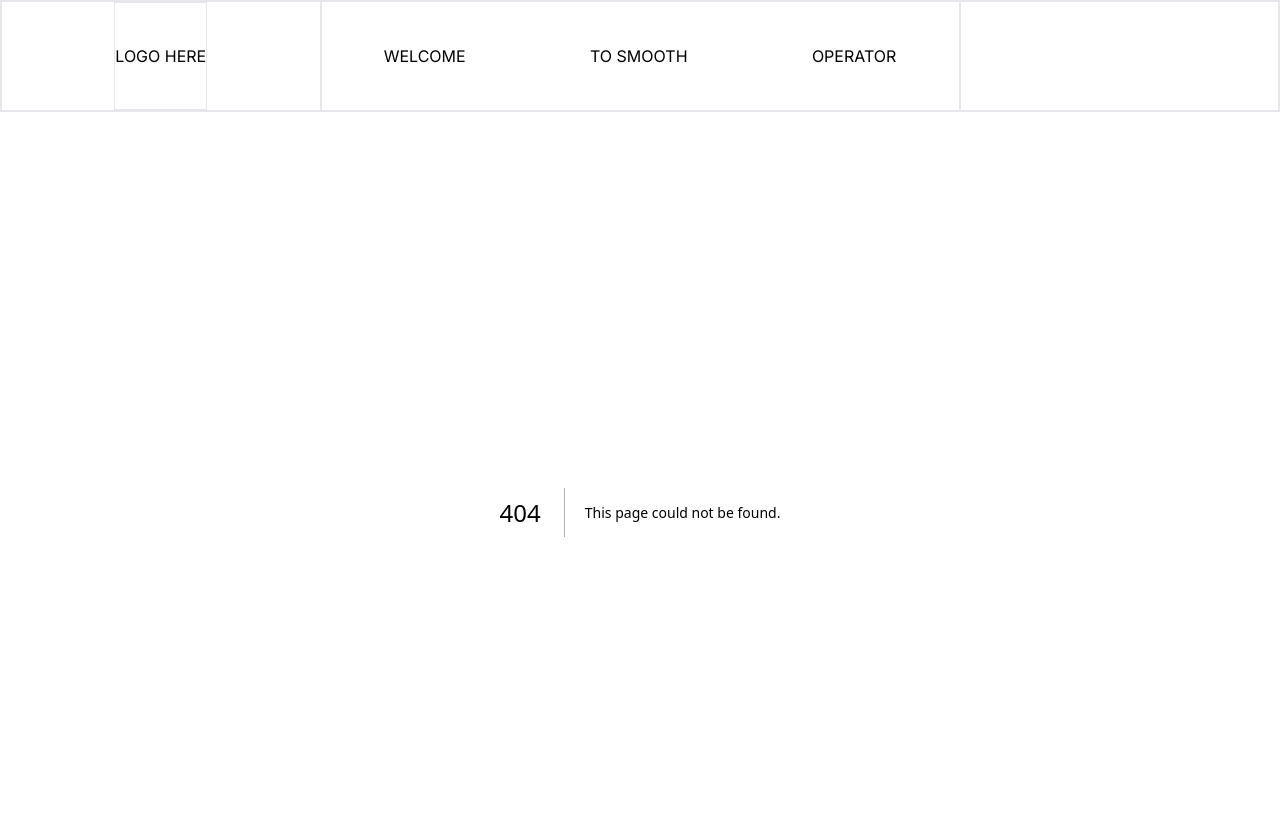
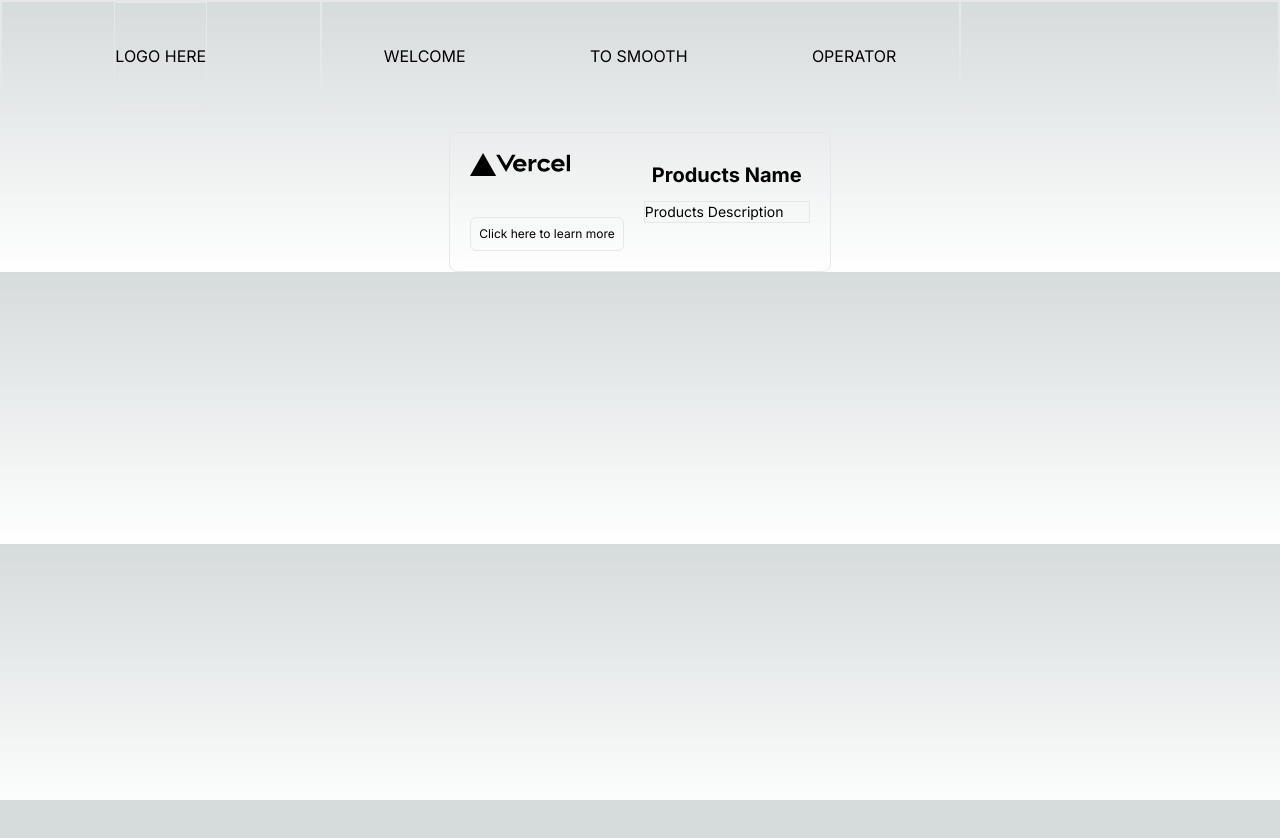
Before and after one commit to JayMy45/smooth-operation, a Next.js app: page /products in a window 1280 px wide. Before the commit this address had no page. Shown: the top 838 px of the page. After the commit the page ends 800 px from the top, so only its background shows below. Built offline with nearby package versions, Linux system fonts and the light colour scheme.

Commit message:
creating cards to display product information

```diff
--- /dev/null
+++ b/app/products/page.js
@@ -0,0 +1,47 @@
+import Image from "next/image";
+import Link from "next/link";
+
+export default function ProductsPage() {
+    return (
+        <>
+            {/* Product Section */}
+            <section className="flex justify-center mt-5">
+
+                {/* Product Card */}
+                <div className="w-fit border p-5 rounded-lg">
+                    <div className="flex flex-row space-x-5">
+                        <div className="w-fit">
+                            <div className="h-16 ">
+                                <Image
+                                    src="/vercel.svg"
+                                    alt="Vercel Logo"
+                                    className="dark:invert"
+                                    width={100}
+                                    height={24}
+                                    priority
+                                />
+                            </div>
+                            <div className="border p-2 rounded-md">
+                                <Link href="/products/1">
+                                    <h3 className="text-xs">Click here to learn more</h3>
+                                </Link>
+                            </div>
+                        </div>
+
+                        <div className="w-fit h-full">
+                            <div className="p-2">
+                                <h1 className="text-xl font-bold">Products Name</h1>
+                            </div>
+
+                            <div className="mt-1 border h-16x">
+                                <p className="text-sm">Products Description</p>
+                            </div>
+                        </div>
+
+                    </div>
+
+                </div>
+            </section>
+        </>
+    );
+}
```
